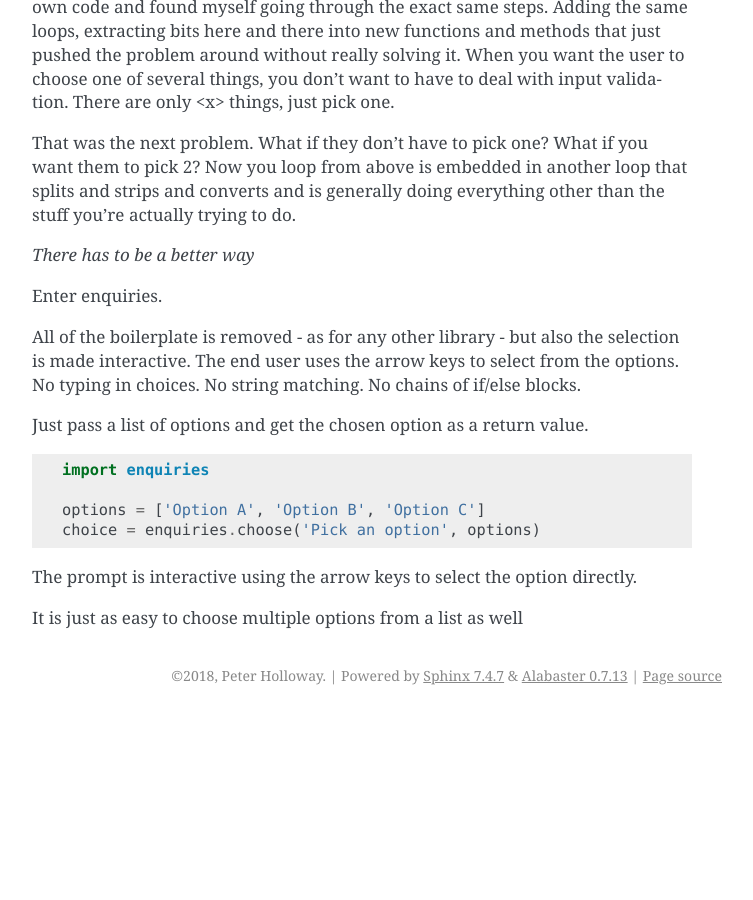
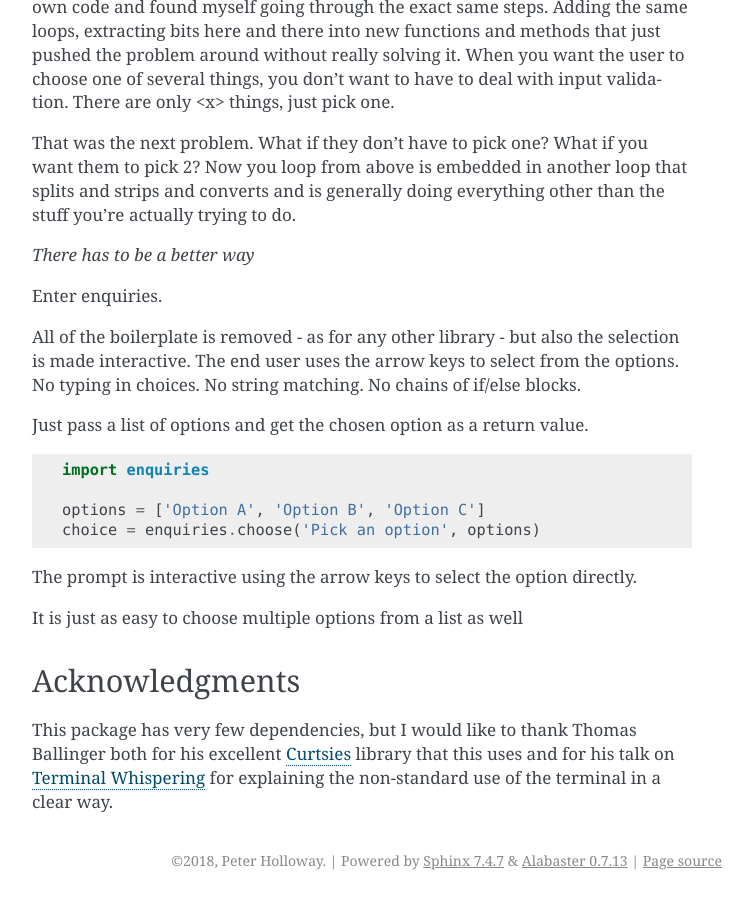
Before and after one commit to tpoliaw/enquiries, a Sphinx documentation site: the page built from docs/source/why_enquiries.rst, in a window 1280 px wide and 900 px high, scrolled down 1324 px. Shown: the whole window, without its empty margins (388-1141 px from the left). Built offline with Sphinx 7.4.7, drawn with Linux system fonts in a browser that asks for light colours; the version number could not be read and is left out; before the commit the page ends 2039 px from its top, so only the background shows below that; some of the changed text lies outside the part shown.

Commit message:
Add acknowledgements to Quickstart

```diff
--- a/docs/source/why_enquiries.rst
+++ b/docs/source/why_enquiries.rst
@@ -108,3 +108,13 @@ Just pass a list of options and get the chosen option as a return value.
 The prompt is interactive using the arrow keys to select the option directly.
 
 It is just as easy to choose multiple options from a list as well
+
+Acknowledgments
+---------------
+
+This package has very few dependencies, but I would like to thank
+Thomas Ballinger both for his excellent
+`Curtsies <https://github.com/bpython/curtsies>`_
+library that this uses and for his talk on
+`Terminal Whispering <https://www.youtube.com/watch?v=rSnMoClPH2E>`_
+for explaining the non-standard use of the terminal in a clear way.
```
